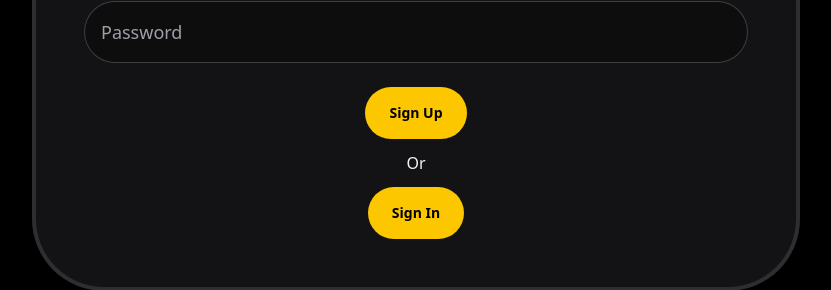
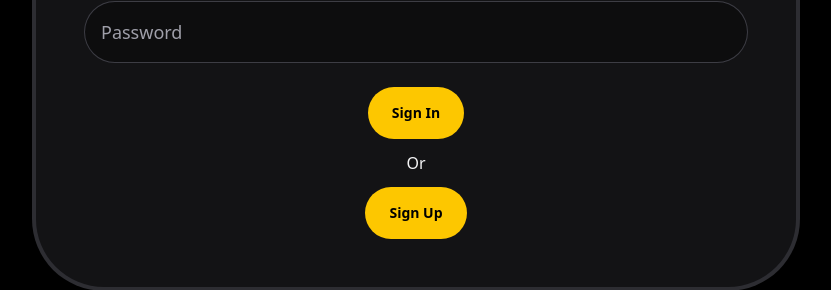
Before and after one commit to Wuizlz/schoolem-intro, a React (Vite) app: page /signin in a window 1280 px wide. Shown: the part 371-661 px from the top of the page, without its empty margins (224-1055 px from the left). Built offline with nearby package versions, Linux system fonts and the light colour scheme.

Commit message:
Fixed sign in and sign up

```diff
--- a/src/pages/SignIn.jsx
+++ b/src/pages/SignIn.jsx
@@ -63,12 +63,12 @@ export default function SignIn() {
           <div className="flex flex-col items-center gap-3">
             {/* Submit button in a form */}
             <Button type="primary" buttonType="submit" className="self-center">
-              Sign Up
+              Sign In
             </Button>
             <p>Or</p>
             {/* Link-style button */}
             <Button type="primary" to="/signup" className="self-center">
-              Sign In
+              Sign Up
             </Button>
           </div>
         </form>
```
Also changed, not shown: 1 other file (tests, documents, lock files or other folders).
